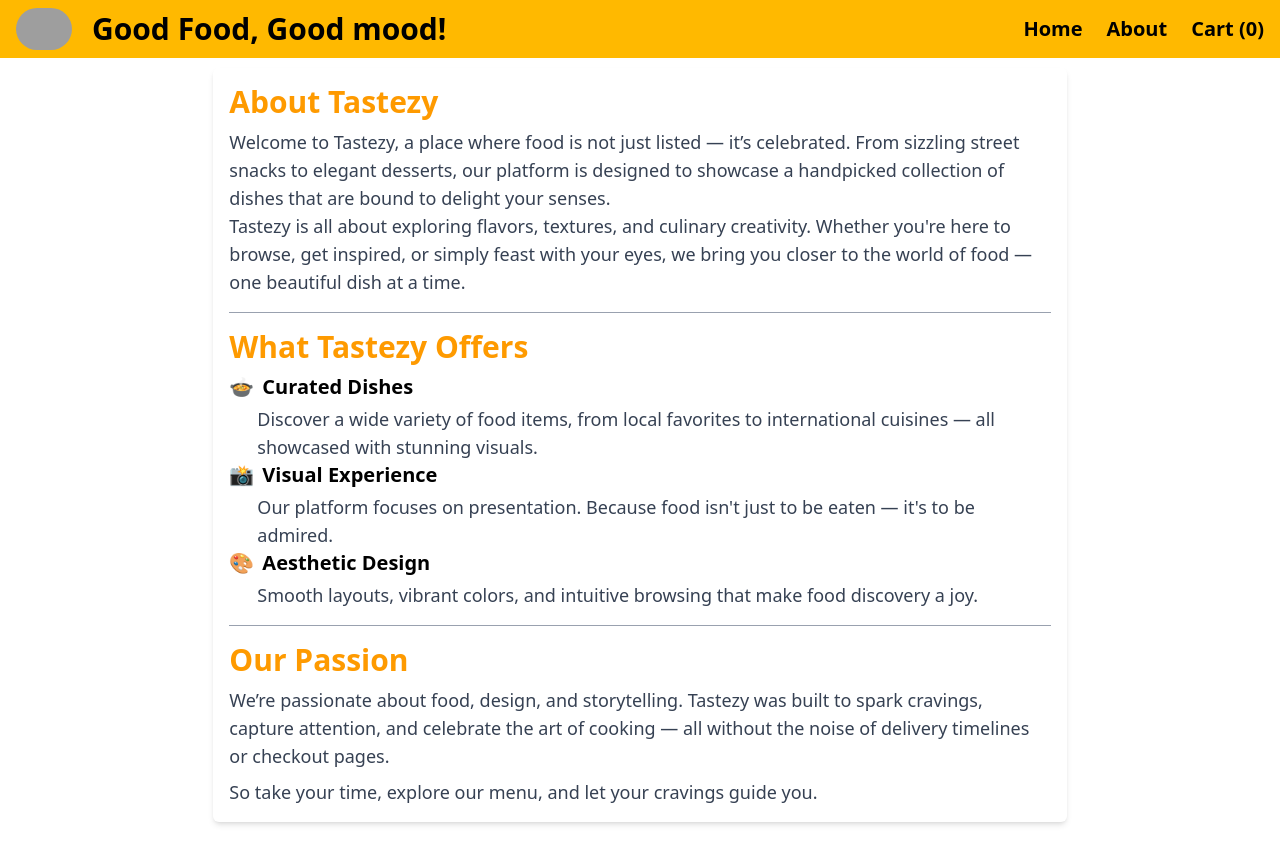
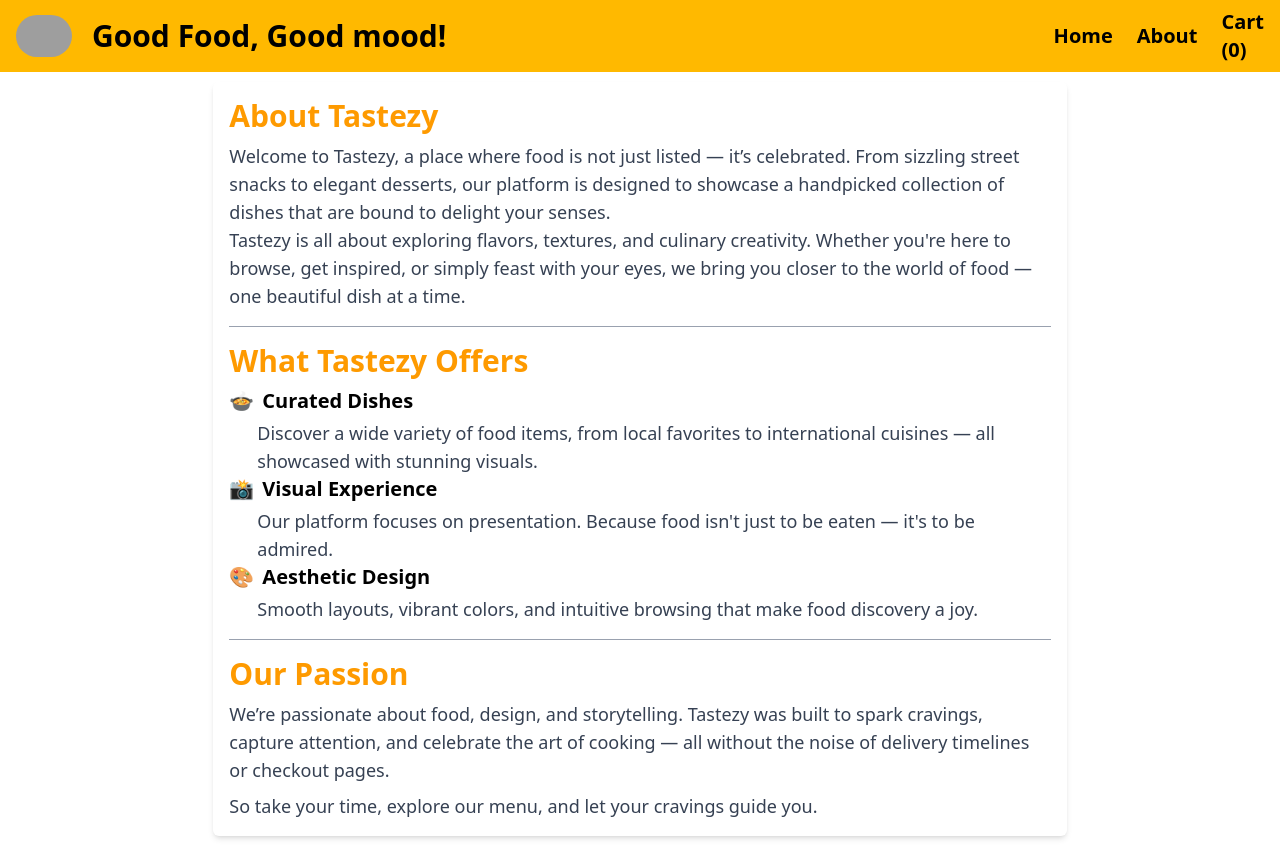
Before and after one commit to Madhuharika756/Tastezy_ReactProject, a React (Vite) app: page /about in a window 1280 px wide. Built offline with nearby package versions, Linux system fonts and the light colour scheme; grey boxes are pictures that could not be loaded.

Commit message:
Tastezy-food-explorer

```diff
--- a/src/components/Body.jsx
+++ b/src/components/Body.jsx
@@ -34,7 +34,7 @@ const Body = () => {
   }
   return allRestaurant.length === 0 ? (<Shimmer />) : (
     <>
-      <div className="top-section my-4 flex flex-wrap justify-center">
+      <div className="top-section my-4 flex flex-wrap justify-center sticky top-[72px] bg-white z-40 py-3">
         <div className="search-section mx-5 ">
           <div className="flex flex-col md:flex-row gap-2">
 
--- a/src/components/Header.jsx
+++ b/src/components/Header.jsx
@@ -1,30 +1,60 @@
 import { useSelector } from "react-redux";
 import { LOGO_URL } from "../utils/constants";
-import {Link} from "react-router-dom"
+import { Link } from "react-router-dom";
+import { useState } from "react";
+
+const Header = () => {
+  const cartitems = useSelector((store) => store.cart.items);
+  const [showMenu, setShowMenu] = useState(false);
+
+  return (
+    <>
+      <div className="flex flex-col md:flex-row justify-between bg-amber-400 items-center px-4 py-2 sticky top-0 z-50">
 
 
+        <div className="w-full flex justify-between items-center my-3 md:my-0">
+          <div className="logo flex items-center gap-2">
+            <img
+              src={LOGO_URL}
+              alt="logo-image"
+              className="w-12 md:w-14 rounded-full mr-3"
+            />
+            <h1 className="text-xl md:text-3xl font-semibold">
+              Good Food, Good mood!
+            </h1>
+          </div>
 
-const Header = () => {
-  const cartitems = useSelector((store)=>store.cart.items);
-  // console.log(cartitems);
-  return (
-    <>
-      <div className=" flex flex-col md:flex-row justify-between bg-amber-400 items-center px-4 py-2 sticky top-0 z-50">
-        <div className="logo flex items-center gap-2 my-3 md:my-0">
-          <img src={LOGO_URL} alt="logo-image" className="w-12 md:w-14 rounded-full mr-3"/>
-        <h1 className="text-xl md:text-3xl font-semibold text-center md:text-left">Good Food, Good mood!</h1>
+          {/* mobile three dots */}
+          <button
+            className="md:hidden text-3xl font-bold"
+            onClick={() => setShowMenu(!showMenu)}
+          >
+            ⋮
+          </button>
         </div>
-        <div className="nav-bar ">
-          <ul className="flex gap-6 text-lg md:text-xl font-semibold items-center my-3 md:my-0">
-            <li className=" transition-transform duration-300 hover:scale-115 hover:text-white"><Link to={"/"}>Home</Link></li>
-            <li className=" transition-transform duration-300 hover:scale-115 hover:text-white"><Link to={"/about"}>About</Link></li>
-            <li className=" transition-transform duration-300 hover:scale-115 hover:text-white"><Link to={"/cart"}>
-             Cart ({cartitems.length})</Link></li>
+
+        {/* nav bar */}
+        <div className="nav-bar">
+          <ul
+            className={`gap-6 text-lg md:text-xl font-semibold items-center my-3 md:my-0
+              ${showMenu ? "flex flex-col" : "hidden"}
+              md:flex md:flex-row`}
+          >
+            <li className="transition-transform duration-300 hover:scale-115 hover:text-white">
+              <Link to="/">Home</Link>
+            </li>
+            <li className="transition-transform duration-300 hover:scale-115 hover:text-white">
+              <Link to="/about">About</Link>
+            </li>
+            <li className="transition-transform duration-300 hover:scale-115 hover:text-white">
+              <Link to="/cart">Cart ({cartitems.length})</Link>
+            </li>
           </ul>
         </div>
+
       </div>
     </>
-  )
-}
+  );
+};
 
 export default Header;
```
Also changed, not shown: 1 other file (tests, documents, lock files or other folders).
